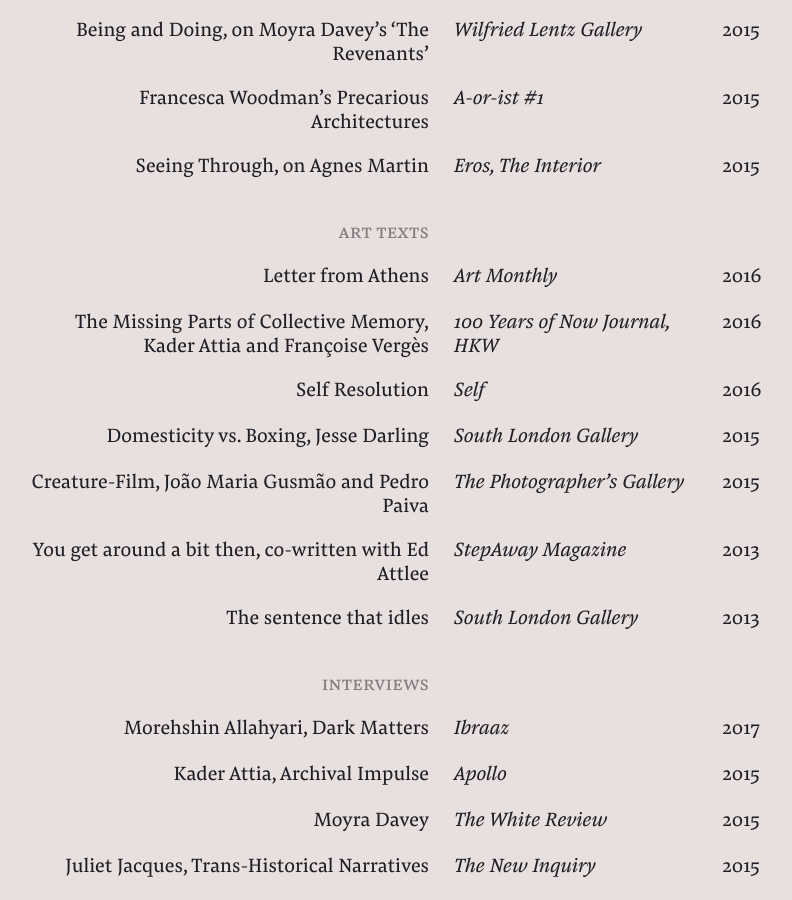
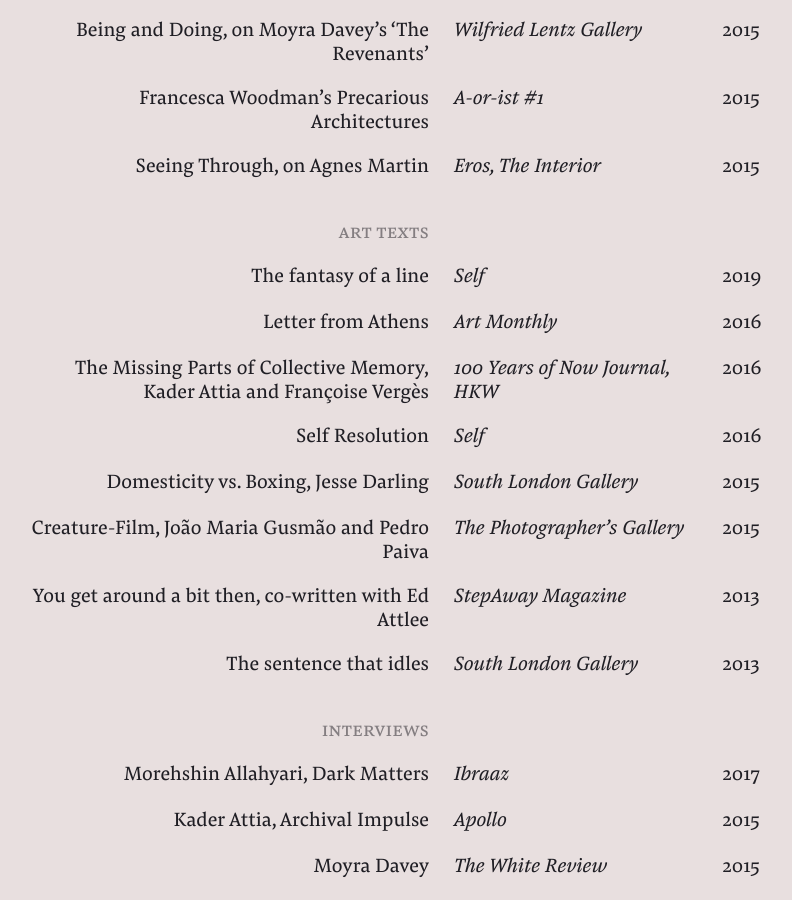
Before and after one commit to hg-site/hg-site.github.io, a Jekyll site: the page built from writing/index.markdown, in a window 1280 px wide and 900 px high, scrolled down 452 px. Shown: the whole window, without its empty margins (211-1003 px from the left). Built offline with Jekyll 4.4.1, drawn with Linux system fonts in a browser that asks for light colours.

Commit message:
Updated Index

```diff
--- a/writing/index.markdown
+++ b/writing/index.markdown
@@ -84,6 +84,13 @@
 
 <div class="sw-row">
 <div class="sw-heading">Art Texts</div>
+</div>
+<div class="sw-row">
+	<a href="https://tinyletter.com/hnnh_g/letters/the-fantasy-of-a-line">
+	<div class="sw-title">The fantasy of a line</div>
+	<div class="sw-publication">Self</div>
+	<div class="sw-year">2019</div>
+	</a>
 </div>
 
 <div class="sw-row">
```
